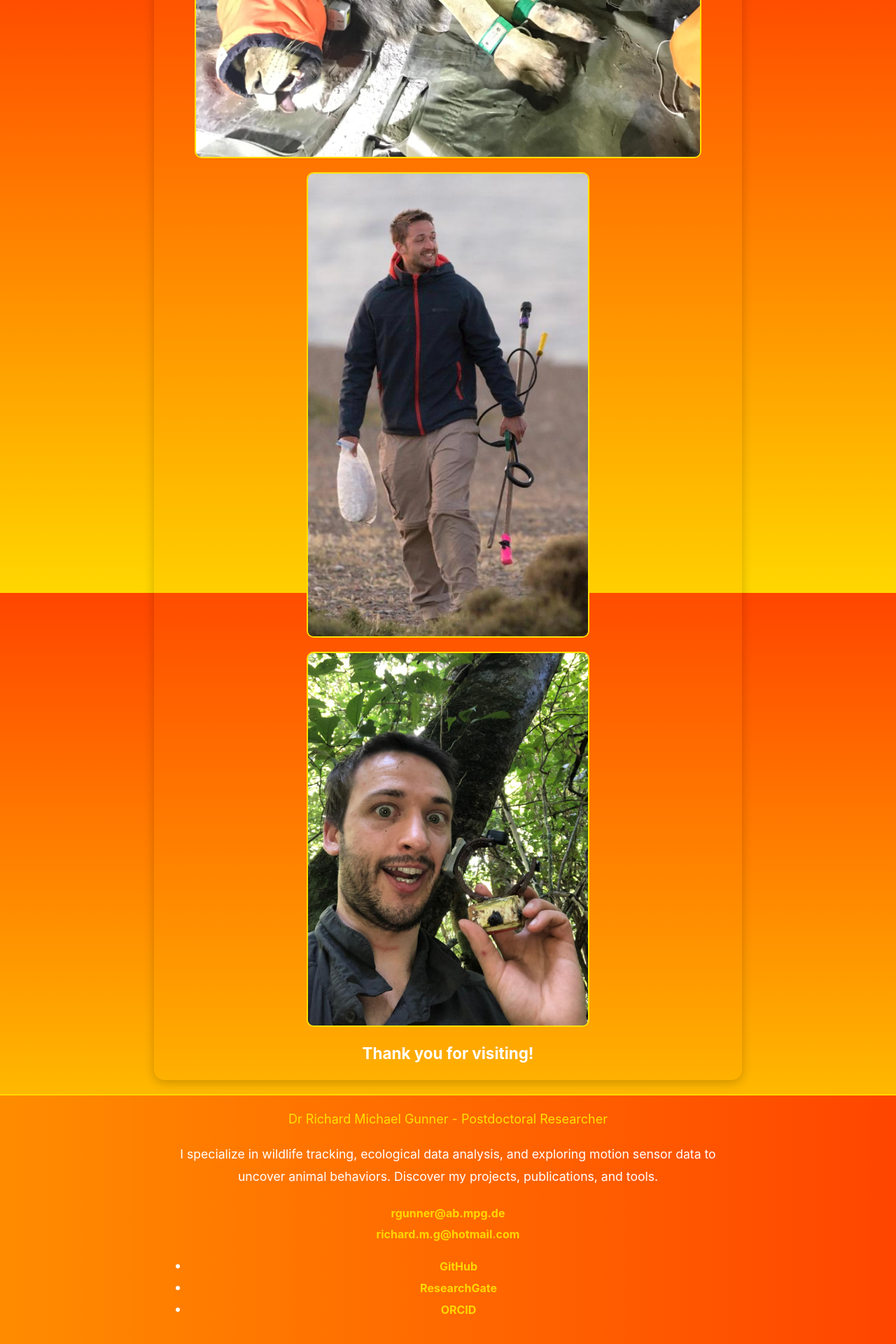
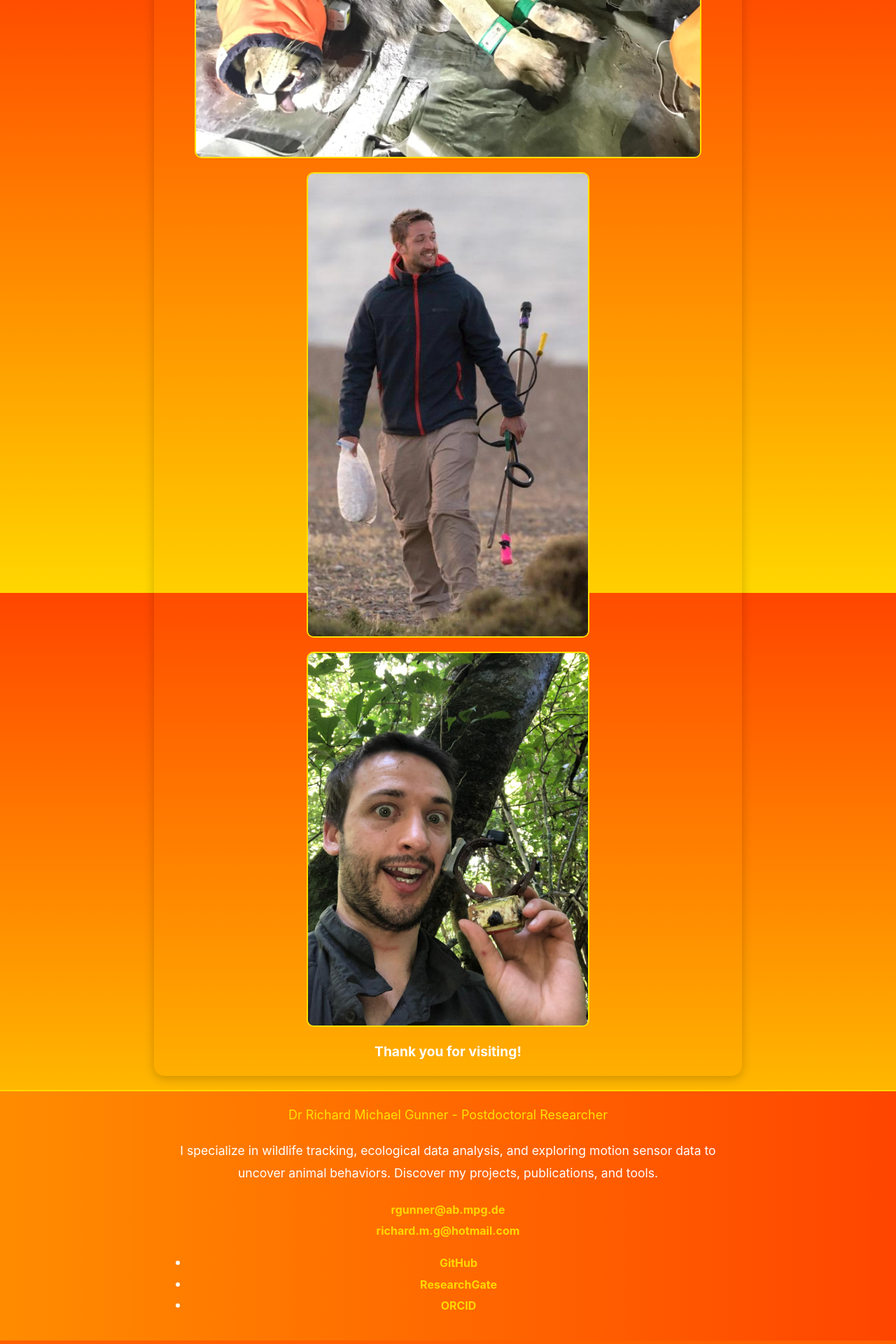
Before and after one commit to Richard6195/my-website, a Jekyll site: the page built from index.md, in a window 1280 px wide. Shown: the part 1853-3773 px from the top of the page at 70% size. Built offline with Jekyll 4.4.1, drawn with Linux system fonts in a browser that asks for light colours.

Commit message:
Update website with new changes

```diff
--- a/_sass/minima/_custom.scss
+++ b/_sass/minima/_custom.scss
@@ -130,6 +130,6 @@ img, video {
 .center-text {
   text-align: center; /* Center the text horizontally */
   margin-top: 20px; /* Optional: Add space above the text */
-  font-size: 1.4rem; /* Optional: Adjust font size */
+  font-size: 1.2rem; /* Optional: Adjust font size */
   font-weight: bold; /* Optional: Make the text bold */
 }
--- a/index.md
+++ b/index.md
@@ -20,5 +20,5 @@ Feel free to explore:
 ![Alt Text](assets/images/collarselfie.jpg){: width="50%"}
 
 <div class="center-text">
-   Thank you for visiting!
+Thank you for visiting!
 </div>
```
